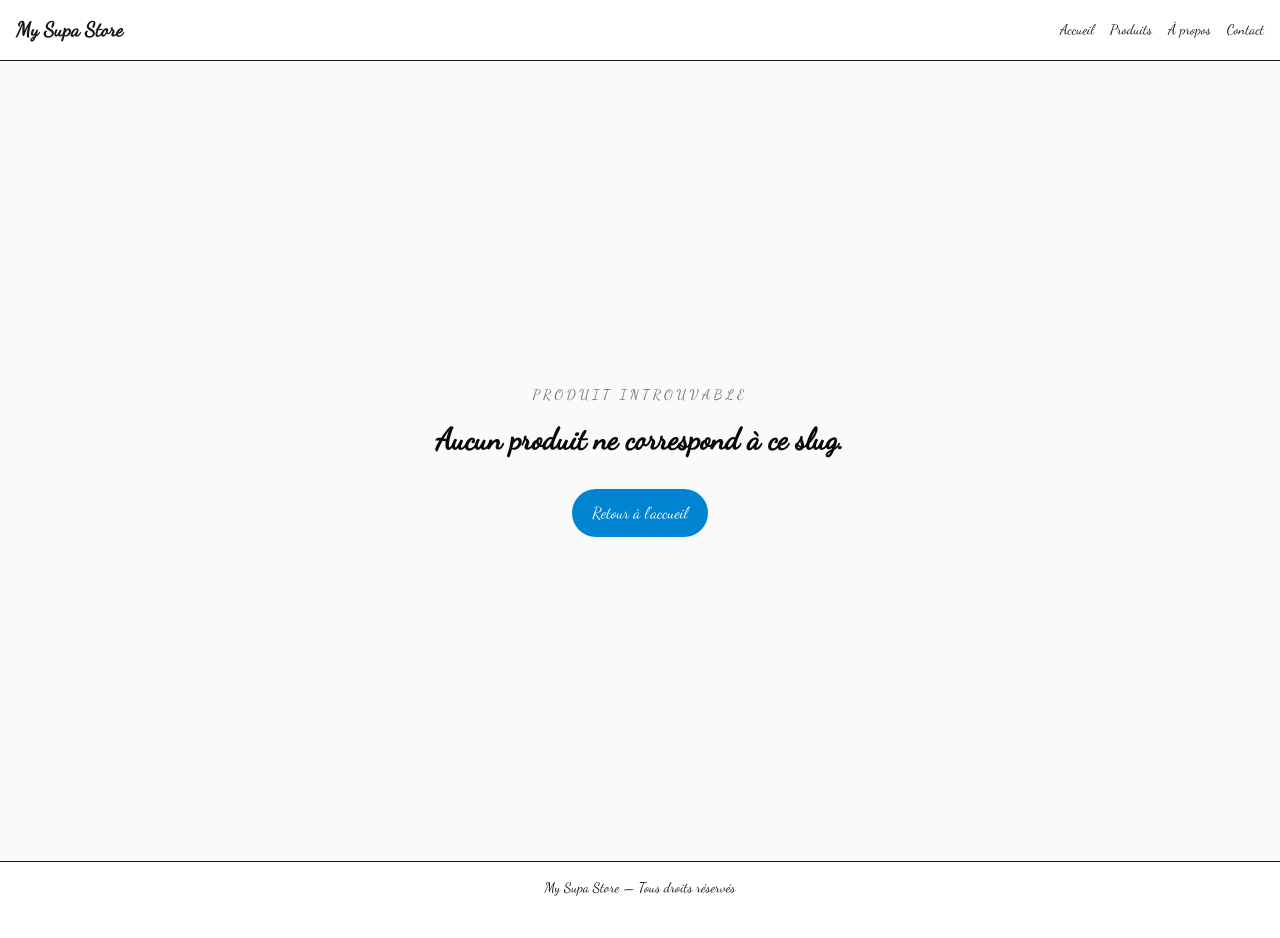
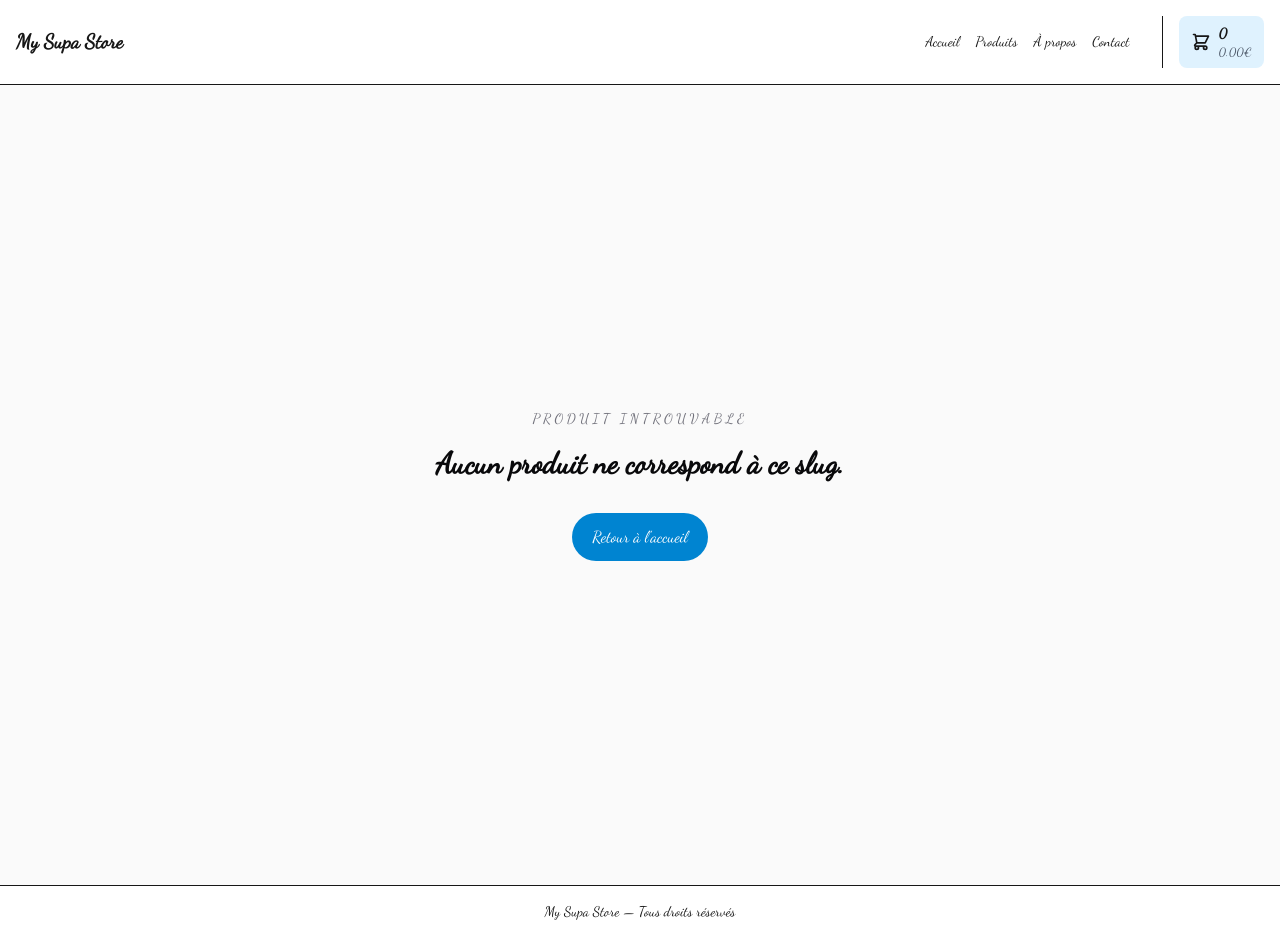
Before and after one commit to selogurain12/my-supa-store, a Next.js app: page /products/1 in a window 1280 px wide. Before the commit the page ends 914 px from the top, so only its background shows below. Built offline with nearby package versions, Linux system fonts and the light colour scheme; no server answers; the database is empty.

Commit message:
feat(my-supa-store/webui): 1 - 6 : add a cart

```diff
--- /dev/null
+++ b/app/(front)/cart/page.tsx
@@ -0,0 +1,110 @@
+"use client";
+
+import { useCart } from "@/app/context/CartContext";
+import Link from "next/link";
+
+export default function CartPage() {
+  const { items, total, removeItem, updateQuantity } = useCart();
+  console.log(total)
+
+  if (items.length === 0) {
+    return (
+      <div className="min-h-screen flex flex-col items-center justify-center">
+        <h1 className="text-3xl font-bold mb-4">Votre panier est vide</h1>
+        <p className="text-gray-600 dark:text-gray-400 mb-6">Commencez vos achats dès maintenant !</p>
+        <Link
+          href="/products"
+          className="px-6 py-3 bg-sky-600 text-white rounded-lg font-medium hover:bg-sky-700 transition"
+        >
+          Voir les produits
+        </Link>
+      </div>
+    );
+  }
+
+  return (
+    <div className="min-h-screen bg-gray-50 dark:bg-zinc-900 py-12 px-4">
+      <div className="max-w-4xl mx-auto">
+        <h1 className="text-3xl font-bold mb-8">Votre panier</h1>
+
+        <div className="bg-white dark:bg-zinc-800 rounded-lg shadow-md overflow-hidden">
+          <table className="w-full">
+            <thead className="border-b dark:border-zinc-700">
+              <tr>
+                <th className="px-6 py-4 text-left text-sm font-semibold">Produit</th>
+                <th className="px-6 py-4 text-left text-sm font-semibold">Prix</th>
+                <th className="px-6 py-4 text-left text-sm font-semibold">Quantité</th>
+                <th className="px-6 py-4 text-left text-sm font-semibold">Total</th>
+                <th className="px-6 py-4 text-left text-sm font-semibold">Action</th>
+              </tr>
+            </thead>
+            <tbody>
+              {items.map((item) => (
+                <tr key={item.id} className="border-b dark:border-zinc-700 hover:bg-gray-50 dark:hover:bg-zinc-700 transition">
+                  <td className="px-6 py-4">
+                    <div className="flex items-center gap-3">
+                      {item.image && (
+                        <img
+                          src={item.image}
+                          alt={item.name}
+                          className="w-12 h-12 object-cover rounded"
+                        />
+                      )}
+                      <span className="font-medium">{item.name}</span>
+                    </div>
+                  </td>
+                  <td className="px-6 py-4">{Number(item.price).toFixed(2)}€</td>
+                  <td className="px-6 py-4">
+                    <div className="flex items-center gap-2">
+                      <button
+                        onClick={() => updateQuantity(item.id, item.quantity - 1)}
+                        className="px-2 py-1 bg-gray-200 dark:bg-zinc-600 rounded hover:bg-gray-300 dark:hover:bg-zinc-500 transition"
+                      >
+                        −
+                      </button>
+                      <span className="w-8 text-center font-medium">{item.quantity}</span>
+                      <button
+                        onClick={() => updateQuantity(item.id, item.quantity + 1)}
+                        className="px-2 py-1 bg-gray-200 dark:bg-zinc-600 rounded hover:bg-gray-300 dark:hover:bg-zinc-500 transition"
+                      >
+                        +
+                      </button>
+                    </div>
+                  </td>
+                  <td className="px-6 py-4 font-semibold">
+                    {(Number(item.price) * item.quantity).toFixed(2)}€
+                  </td>
+                  <td className="px-6 py-4">
+                    <button
+                      onClick={() => removeItem(item.id)}
+                      className="px-3 py-1 bg-red-100 dark:bg-red-900 text-red-700 dark:text-red-300 rounded hover:bg-red-200 dark:hover:bg-red-800 transition text-sm font-medium"
+                    >
+                      Supprimer
+                    </button>
+                  </td>
+                </tr>
+              ))}
+            </tbody>
+          </table>
+
+          <div className="px-6 py-4 bg-gray-50 dark:bg-zinc-700 border-t dark:border-zinc-700 flex justify-between items-center">
+            <span className="text-lg font-bold">Total :</span>
+            <span className="text-2xl font-bold text-sky-600">{Number(total).toFixed(2)}€</span>
+          </div>
+        </div>
+
+        <div className="flex gap-4 mt-8">
+          <Link
+            href="/products"
+            className="flex-1 px-6 py-3 bg-gray-200 dark:bg-zinc-700 text-gray-800 dark:text-white rounded-lg font-medium hover:bg-gray-300 dark:hover:bg-zinc-600 transition text-center"
+          >
+            Continuer les achats
+          </Link>
+          <button className="flex-1 px-6 py-3 bg-sky-600 text-white rounded-lg font-medium hover:bg-sky-700 transition">
+            Procéder au paiement
+          </button>
+        </div>
+      </div>
+    </div>
+  );
+}
--- a/app/(front)/products/[slug]/page.tsx
+++ b/app/(front)/products/[slug]/page.tsx
@@ -1,6 +1,7 @@
 import Image from "next/image";
 import Link from "next/link";
 import { prisma } from "../../../../lib/prisma";
+import AddToCartButton from "../../../components/AddToCartButton";
 
 type PageProps<P = unknown> = {
   params: Promise<P>;
@@ -27,6 +28,14 @@ export default async function ProductPage({ params }: PageProps<{ slug: string }
     );
   }
 
+  const cleanPrice = Number(
+    product.price
+      .replace("€", "")
+      .replace(/\s/g, "")
+      .replace(",", ".")
+  );
+
+
   return (
     <div className="min-h-screen bg-zinc-50 text-zinc-950 dark:bg-black dark:text-zinc-50">
       <main className="mx-auto flex min-h-screen max-w-6xl flex-col gap-10 px-6 py-10 sm:px-8">
@@ -47,19 +56,27 @@ export default async function ProductPage({ params }: PageProps<{ slug: string }
               <p className="text-2xl font-semibold text-sky-600 dark:text-sky-400">{product.price}</p>
             </div>
             <p className="max-w-2xl text-lg leading-8 text-zinc-600 dark:text-zinc-300">{product.description}</p>
+            <div className="space-y-3">
+              <AddToCartButton
+                id={String(product.id)}
+                name={product.name}
+                price={cleanPrice}
+                image={product.image}
+              />
               <div className="flex flex-wrap gap-3">
                 <Link
                   href="/"
-                className="rounded-full border border-zinc-300 px-5 py-3 text-sm font-medium transition hover:border-sky-600 hover:text-sky-600 dark:border-zinc-700 dark:hover:border-sky-400 dark:hover:text-sky-400"
+                  className="flex-1 rounded-full border border-zinc-300 px-5 py-3 text-sm font-medium transition hover:border-sky-600 hover:text-sky-600 dark:border-zinc-700 dark:hover:border-sky-400 dark:hover:text-sky-400 text-center"
                 >
-                Retour à l’accueil
+                  Retour à l&apos;accueil
                 </Link>
                 <Link
                   href="/products"
-                className="rounded-full bg-sky-600 px-5 py-3 text-sm font-medium text-white transition hover:bg-sky-500"
+                  className="flex-1 rounded-full bg-sky-600 px-5 py-3 text-sm font-medium text-white transition hover:bg-sky-500 text-center"
                 >
                   Voir tous les produits
                 </Link>
+              </div>
             </div>
           </div>
         </div>
--- /dev/null
+++ b/app/components/AddToCartButton.tsx
@@ -0,0 +1,27 @@
+"use client";
+
+import { useCart } from "@/app/context/CartContext";
+
+interface AddToCartButtonProps {
+  id: number | string;
+  name: string;
+  price: number;
+  image?: string;
+}
+
+export default function AddToCartButton({ id, name, price, image }: AddToCartButtonProps) {
+  const { addItem } = useCart();
+
+  const handleAddToCart = () => {
+    addItem({ id: String(id), name, price: Number(price), image });
+  };
+
+  return (
+    <button
+      onClick={handleAddToCart}
+      className="w-full px-4 py-2 bg-sky-600 text-white rounded-lg font-medium hover:bg-sky-700 transition"
+    >
+      Ajouter au panier
+    </button>
+  );
+}
--- /dev/null
+++ b/app/components/CartSummary.tsx
@@ -0,0 +1,33 @@
+"use client";
+
+import { useCart } from "@/app/context/CartContext";
+import Link from "next/link";
+
+export default function CartSummary() {
+  const { items, total } = useCart();
+
+  const itemCount = items.reduce((sum, item) => sum + item.quantity, 0);
+
+  return (
+    <Link href="/cart" className="flex items-center gap-2 px-3 py-2 rounded-lg bg-sky-100 dark:bg-sky-950 hover:bg-sky-200 dark:hover:bg-sky-900 transition">
+      <svg
+        className="w-5 h-5"
+        fill="none"
+        stroke="currentColor"
+        viewBox="0 0 24 24"
+        xmlns="http://www.w3.org/2000/svg"
+      >
+        <path
+          strokeLinecap="round"
+          strokeLinejoin="round"
+          strokeWidth={2}
+          d="M3 3h2l.4 2M7 13h10l4-8H5.4M7 13L5.4 5M7 13l-2.293 2.293c-.63.63-.184 1.707.707 1.707H17m0 0a2 2 0 100 4 2 2 0 000-4zm-8 2a2 2 0 11-4 0 2 2 0 014 0z"
+        />
+      </svg>
+      <div className="flex flex-col">
+        <span className="text-sm font-semibold">{itemCount}</span>
+        <span className="text-xs text-gray-600 dark:text-gray-400">{Number(total).toFixed(2)}€</span>
+      </div>
+    </Link>
+  );
+}
--- a/app/components/navbar.tsx
+++ b/app/components/navbar.tsx
@@ -1,10 +1,11 @@
 import Link from "next/link";
+import CartSummary from "./CartSummary";
 
 export default function Navbar() {
   return (
     <nav className="p-4 border-b justify-between flex items-center bg-white/80 backdrop-blur-sm dark:bg-zinc-950/90">
       <h1 className="text-xl font-bold">My Supa Store</h1>
-      <ul className="flex gap-4 text-sm font-medium">
+      <ul className="flex gap-4 text-sm font-medium items-center">
         <li>
           <Link href="/" className="transition hover:text-sky-600 dark:hover:text-sky-400">
             Accueil
@@ -25,6 +26,9 @@ export default function Navbar() {
             Contact
           </Link>
         </li>
+        <li className="ml-4 pl-4 border-l">
+          <CartSummary />
+        </li>
       </ul>
     </nav>
   );
--- /dev/null
+++ b/app/context/CartContext.tsx
@@ -0,0 +1,72 @@
+"use client";
+
+import React, { createContext, useContext, useState, useCallback, ReactNode } from "react";
+
+export interface CartItem {
+  id: string;
+  name: string;
+  price: number;
+  quantity: number;
+  image?: string;
+}
+
+interface CartContextType {
+  items: CartItem[];
+  total: number;
+  addItem: (item: Omit<CartItem, "quantity">) => void;
+  removeItem: (id: string) => void;
+  updateQuantity: (id: string, quantity: number) => void;
+  clearCart: () => void;
+}
+
+const CartContext = createContext<CartContextType | undefined>(undefined);
+
+export function CartProvider({ children }: { children: ReactNode }) {
+  const [items, setItems] = useState<CartItem[]>([]);
+
+  const total = items.reduce((sum, item) => sum + item.price * item.quantity, 0);
+
+  const addItem = useCallback((newItem: Omit<CartItem, "quantity">) => {
+    setItems((prevItems) => {
+      const existingItem = prevItems.find((item) => item.id === newItem.id);
+      if (existingItem) {
+        return prevItems.map((item) =>
+          item.id === newItem.id ? { ...item, quantity: item.quantity + 1 } : item
+        );
+      }
+      return [...prevItems, { ...newItem, quantity: 1 }];
+    });
+  }, []);
+
+  const removeItem = useCallback((id: string) => {
+    setItems((prevItems) => prevItems.filter((item) => item.id !== id));
+  }, []);
+
+  const updateQuantity = useCallback((id: string, quantity: number) => {
+    if (quantity <= 0) {
+      removeItem(id);
+      return;
+    }
+    setItems((prevItems) =>
+      prevItems.map((item) => (item.id === id ? { ...item, quantity } : item))
+    );
+  }, [removeItem]);
+
+  const clearCart = useCallback(() => {
+    setItems([]);
+  }, []);
+
+  return (
+    <CartContext.Provider value={{ items, total, addItem, removeItem, updateQuantity, clearCart }}>
+      {children}
+    </CartContext.Provider>
+  );
+}
+
+export function useCart() {
+  const context = useContext(CartContext);
+  if (!context) {
+    throw new Error("useCart must be used within a CartProvider");
+  }
+  return context;
+}
--- a/app/layout.tsx
+++ b/app/layout.tsx
@@ -3,6 +3,7 @@ import localFont from "next/font/local";
 import "./globals.css";
 import Navbar from "./components/navbar";
 import Footer from "./components/footbar";
+import { CartProvider } from "./context/CartContext";
 
 const dancingScript = localFont({
   src: [
@@ -19,9 +20,11 @@ export default function RootLayout({ children }: { children: ReactNode }) {
   return (
     <html lang="fr">
       <body className={dancingScript.variable}>
-        <Navbar />
-        <main>{children}</main>
-        <Footer />
+        <CartProvider>
+          <Navbar />
+          <main>{children}</main>
+          <Footer />
+        </CartProvider>
       </body>
     </html>
   );
```
Also changed, not shown: 1 other file (tests, documents, lock files or other folders). Lines whose indentation alone changed are shown as unchanged.
